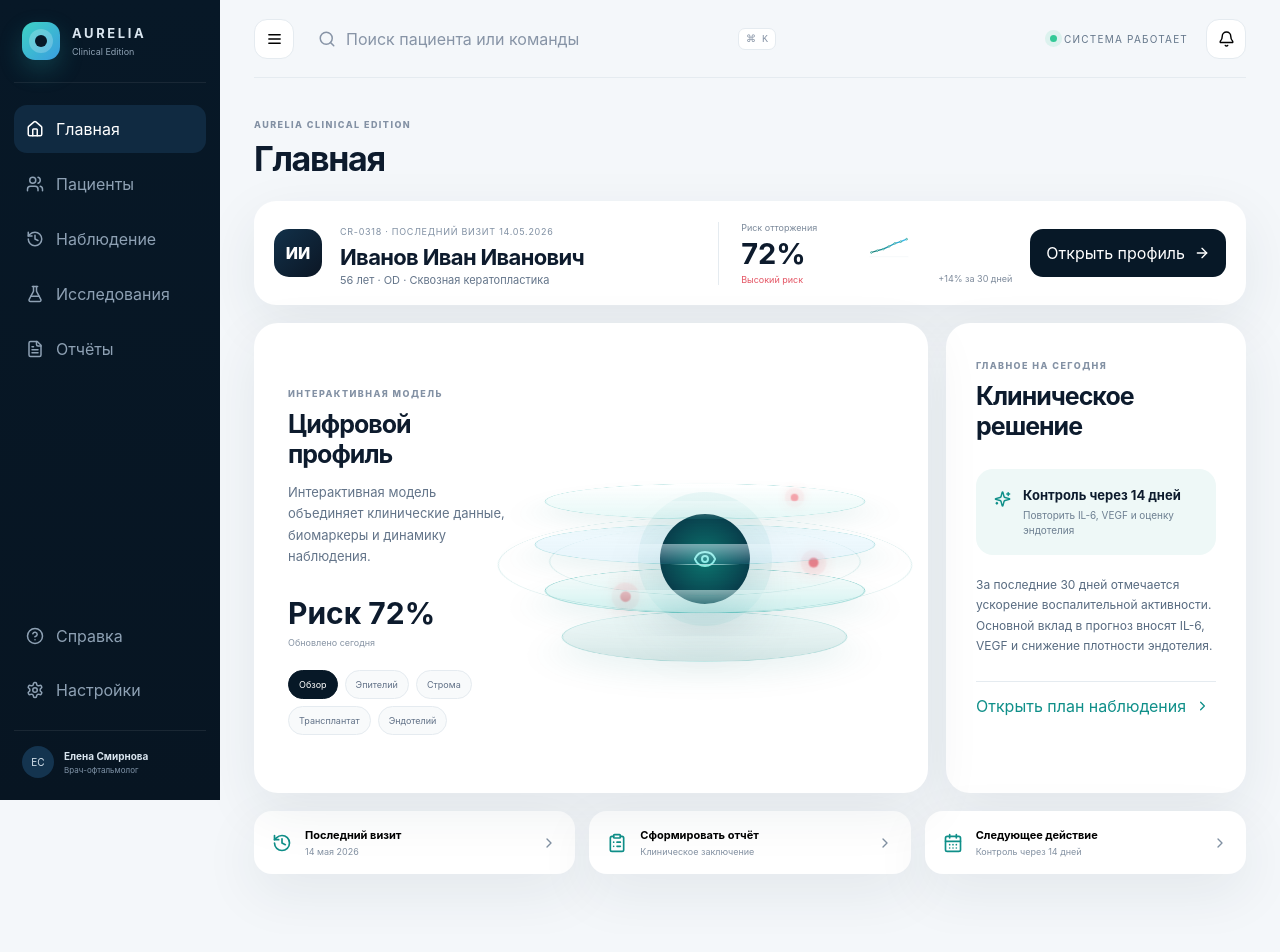
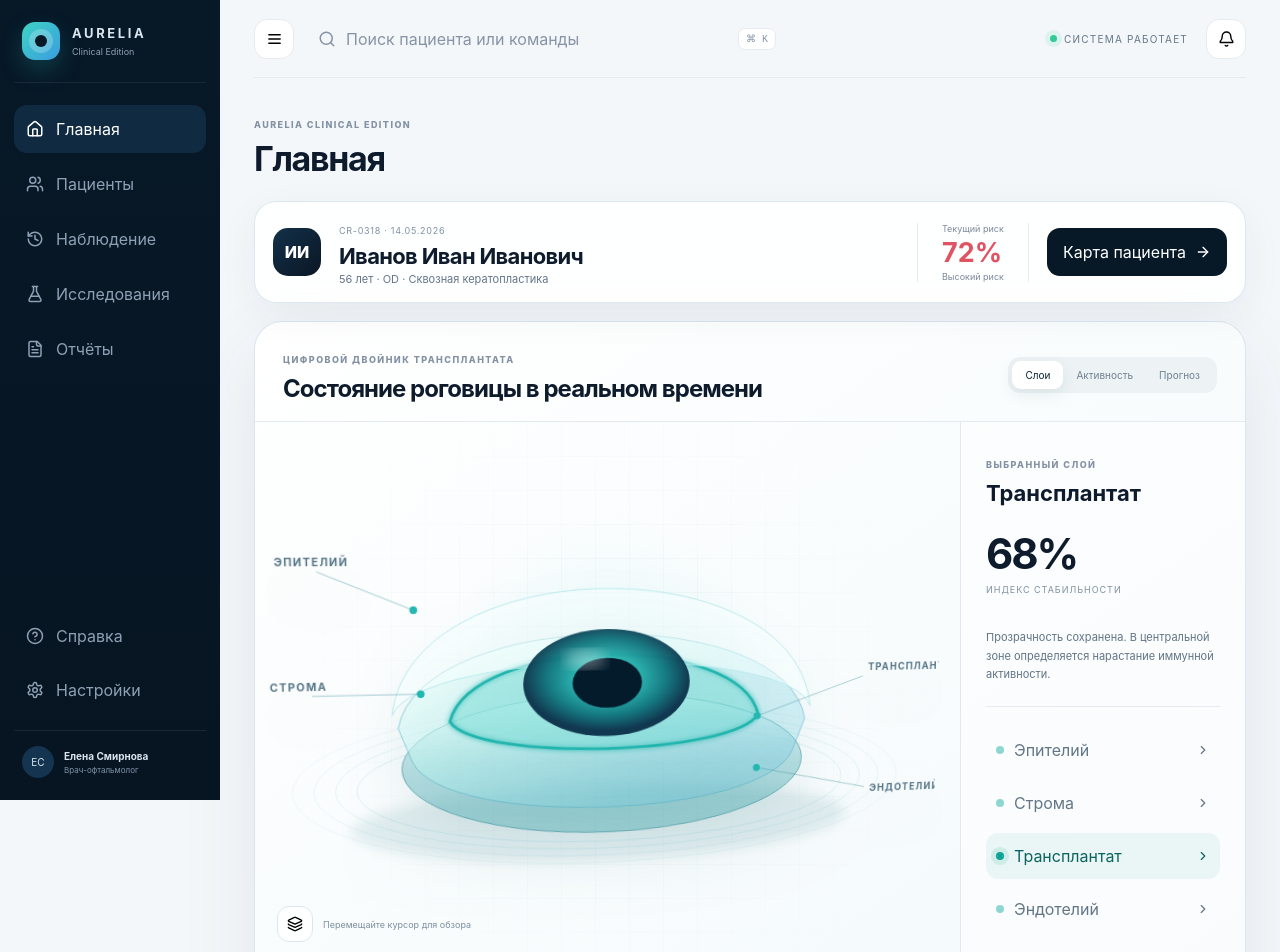
Before and after one commit to glebati777/corneal-3.0, a Next.js app: page / in a window 1280 px wide. Shown: the top 952 px of the page. Built offline with nearby package versions, Linux system fonts and the light colour scheme.

Commit message:
Add files via upload

```diff
--- a/app/page.tsx
+++ b/app/page.tsx
@@ -40,33 +40,67 @@ function MiniTrend({ values }: { values:number[] }) {
 }
 
 function CorneaExplorer({ risk }: { risk:number }) {
-  const [layer,setLayer] = useState<"Обзор"|"Эпителий"|"Строма"|"Трансплантат"|"Эндотелий">("Обзор");
-  const [tilt,setTilt] = useState({x:0,y:0});
-  const layers = ["Обзор","Эпителий","Строма","Трансплантат","Эндотелий"] as const;
-  const info:Record<string,{title:string;text:string;metric:string}> = {
-    "Обзор":{title:"Цифровой профиль",text:"Интерактивная модель объединяет клинические данные, биомаркеры и динамику наблюдения.",metric:`Риск ${risk}%`},
-    "Эпителий":{title:"Эпителий",text:"Поверхностный слой без выраженных признаков повреждения.",metric:"Стабильно"},
-    "Строма":{title:"Строма",text:"Умеренное увеличение толщины; динамика требует наблюдения.",metric:"565 мкм"},
-    "Трансплантат":{title:"Трансплантат",text:"Сохраняется прозрачность, однако воспалительный профиль усиливается.",metric:"68% стабильности"},
-    "Эндотелий":{title:"Эндотелий",text:"Плотность клеток снизилась относительно предыдущего визита.",metric:"1820 кл/мм²"},
-  };
-  return <section className="heroExplorer" onMouseMove={e=>{const r=e.currentTarget.getBoundingClientRect();setTilt({x:(e.clientX-r.left-r.width/2)/r.width*12,y:(e.clientY-r.top-r.height/2)/r.height*10})}} onMouseLeave={()=>setTilt({x:0,y:0})}>
-    <div className="heroCopy">
-      <span className="eyebrow">ИНТЕРАКТИВНАЯ МОДЕЛЬ</span>
-      <h2>{info[layer].title}</h2>
-      <p>{info[layer].text}</p>
-      <div className="heroMetric"><strong>{info[layer].metric}</strong><span>Обновлено сегодня</span></div>
-      <div className="layerTabs">{layers.map(x=><button key={x} className={layer===x?"active":""} onClick={()=>setLayer(x)}>{x}</button>)}</div>
+  const [mode,setMode] = useState<"Слои"|"Активность"|"Прогноз">("Слои");
+  const [focus,setFocus] = useState<"Трансплантат"|"Эндотелий"|"Строма"|"Эпителий">("Трансплантат");
+  const [rotation,setRotation] = useState({x:-7,y:10});
+  const [visit,setVisit] = useState(6);
+  const visits=[28,34,39,48,58,64,risk];
+  const meta={
+    "Трансплантат":{value:"68%",label:"индекс стабильности",detail:"Прозрачность сохранена. В центральной зоне определяется нарастание иммунной активности."},
+    "Эндотелий":{value:"1820",label:"клеток/мм²",detail:"Плотность снижена на 7% к предыдущему визиту. Требуется контроль динамики."},
+    "Строма":{value:"565",label:"мкм",detail:"Умеренное утолщение без признаков выраженного отёка."},
+    "Эпителий":{value:"97%",label:"целостность",detail:"Поверхностный слой стабилен, дефекты эпителизации не выявлены."},
+  }[focus];
+  const move=(e:React.PointerEvent<HTMLElement>)=>{const r=e.currentTarget.getBoundingClientRect();setRotation({x:-10+(e.clientY-r.top)/r.height*12,y:-14+(e.clientX-r.left)/r.width*28})};
+  return <section className="twinShell">
+    <div className="twinTop">
+      <div><span className="eyebrow">ЦИФРОВОЙ ДВОЙНИК ТРАНСПЛАНТАТА</span><h2>Состояние роговицы в реальном времени</h2></div>
+      <div className="modeSwitch">{(["Слои","Активность","Прогноз"] as const).map(x=><button key={x} className={mode===x?"active":""} onClick={()=>setMode(x)}>{x}</button>)}</div>
     </div>
-    <div className="corneaStage" style={{transform:`rotateX(${tilt.y}deg) rotateY(${tilt.x}deg)`}}>
-      <div className="orbit orbit1"/><div className="orbit orbit2"/>
-      <div className={`corneaLayer epi ${layer==="Эпителий"?"selected":""}`}><span/></div>
-      <div className={`corneaLayer stro ${layer==="Строма"?"selected":""}`}><span/></div>
-      <div className={`corneaLayer graft ${layer==="Трансплантат"?"selected":""}`}><span/></div>
-      <div className={`corneaLayer endo ${layer==="Эндотелий"?"selected":""}`}><span/></div>
-      <div className="core"><Eye/></div>
-      {layer==="Обзор" && <><i className="signal s1"/><i className="signal s2"/><i className="signal s3"/></>}
+    <div className="twinBody">
+      <div className="twinViewport" onPointerMove={move} onPointerLeave={()=>setRotation({x:-7,y:10})}>
+        <div className="scanGrid"/>
+        <svg className={`corneaWorld mode-${mode.toLowerCase()}`} viewBox="0 0 760 520" style={{transform:`rotateX(${rotation.x}deg) rotateY(${rotation.y}deg)`}} role="img" aria-label="Интерактивная пространственная модель роговицы">
+          <defs>
+            <radialGradient id="iris" cx="50%" cy="45%"><stop offset="0" stopColor="#8bf4e6"/><stop offset=".35" stopColor="#24b6b0"/><stop offset=".72" stopColor="#0a6f79"/><stop offset="1" stopColor="#062b45"/></radialGradient>
+            <linearGradient id="glassA" x1="0" y1="0" x2="1" y2="1"><stop stopColor="#ffffff" stopOpacity=".92"/><stop offset=".4" stopColor="#b9f4ef" stopOpacity=".46"/><stop offset="1" stopColor="#47b9dd" stopOpacity=".18"/></linearGradient>
+            <linearGradient id="glassB" x1="0" y1="0" x2="0" y2="1"><stop stopColor="#f8ffff" stopOpacity=".82"/><stop offset="1" stopColor="#0e8f98" stopOpacity=".3"/></linearGradient>
+            <filter id="soft"><feGaussianBlur stdDeviation="7"/></filter>
+            <filter id="glow"><feGaussianBlur stdDeviation="3" result="b"/><feMerge><feMergeNode in="b"/><feMergeNode in="SourceGraphic"/></feMerge></filter>
+            <clipPath id="dome"><ellipse cx="380" cy="250" rx="230" ry="145"/></clipPath>
+          </defs>
+          <ellipse cx="380" cy="403" rx="275" ry="42" fill="#0b6c79" opacity=".1" filter="url(#soft)"/>
+          {[1,2,3,4].map(i=><ellipse key={i} cx="380" cy="360" rx={245+i*22} ry={56+i*8} fill="none" stroke="#39aeb7" strokeOpacity={.18-i*.025} strokeWidth="1"/>)}
+          <g className="worldLayers">
+            <ellipse onClick={()=>setFocus("Эндотелий")} className={focus==="Эндотелий"?"focusLayer":""} cx="380" cy="338" rx="220" ry="76" fill="url(#glassB)" stroke="#167f88" strokeOpacity=".55"/>
+            <path onClick={()=>setFocus("Строма")} className={focus==="Строма"?"focusLayer":""} d="M157 294 C182 165 578 165 603 294 L589 330 C555 405 205 405 171 330 Z" fill="url(#glassA)" stroke="#4caec2" strokeOpacity=".58"/>
+            <path onClick={()=>setFocus("Трансплантат")} className={focus==="Трансплантат"?"focusLayer":""} d="M211 288 C235 197 525 197 549 288 C522 333 238 333 211 288Z" fill="#69d7d0" fillOpacity=".26" stroke="#22b5ae" strokeWidth="2"/>
+            <path onClick={()=>setFocus("Эпителий")} className={focus==="Эпителий"?"focusLayer":""} d="M151 280 C172 105 588 105 609 280 C580 210 180 210 151 280Z" fill="#f5ffff" fillOpacity=".5" stroke="#b7e9ed"/>
+            <ellipse cx="380" cy="250" rx="91" ry="58" fill="url(#iris)" opacity=".93"/>
+            <ellipse cx="380" cy="250" rx="38" ry="27" fill="#041b2c"/>
+            <ellipse cx="356" cy="224" rx="22" ry="10" fill="#fff" opacity=".35" filter="url(#soft)"/>
+          </g>
+          {mode!=="Слои" && <g className="activityField" clipPath="url(#dome)">
+            {Array.from({length:22}).map((_,i)=>{const x=205+(i*79)%350,y=165+(i*47)%170,r=2+(i%4);return <circle key={i} cx={x} cy={y} r={r} fill={i%3===0?"#ff6b72":"#f6b44b"} opacity={.35+(i%5)*.1} filter="url(#glow)"/>})}
+          </g>}
+          {mode==="Прогноз" && <g className="riskHalo"><ellipse cx="380" cy="285" rx="245" ry="132" fill="none" stroke="#ef6a72" strokeWidth="8" strokeDasharray={`${risk*6} 600`} strokeLinecap="round"/><text x="380" y="455" textAnchor="middle" className="svgRisk">ПРОГНОЗ РИСКА {visits[visit]}%</text></g>}
+          <g className="labels">
+            <line x1="175" y1="170" x2="78" y2="130"/><circle cx="175" cy="170" r="4"/><text x="36" y="124">ЭПИТЕЛИЙ</text>
+            <line x1="181" y1="258" x2="70" y2="258"/><circle cx="181" cy="258" r="4"/><text x="28" y="252">СТРОМА</text>
+            <line x1="548" y1="290" x2="670" y2="248"/><circle cx="548" cy="290" r="4"/><text x="676" y="242">ТРАНСПЛАНТАТ</text>
+            <line x1="548" y1="348" x2="675" y2="374"/><circle cx="548" cy="348" r="4"/><text x="681" y="380">ЭНДОТЕЛИЙ</text>
+          </g>
+        </svg>
+        <div className="viewportTools"><button title="Сбросить положение" onClick={()=>setRotation({x:-7,y:10})}><Layers3/></button><span>Перемещайте курсор для обзора</span></div>
+      </div>
+      <aside className="twinInspector">
+        <span className="eyebrow">ВЫБРАННЫЙ СЛОЙ</span><h3>{focus}</h3>
+        <div className="inspectorValue"><strong>{meta.value}</strong><span>{meta.label}</span></div>
+        <p>{meta.detail}</p>
+        <div className="focusButtons">{(["Эпителий","Строма","Трансплантат","Эндотелий"] as const).map(x=><button key={x} className={focus===x?"active":""} onClick={()=>setFocus(x)}><i/><span>{x}</span><ChevronRight/></button>)}</div>
+      </aside>
     </div>
+    <div className="visitScrubber"><div className="scrubHeader"><span>Ретроспектива состояния</span><b>{["Операция","1 месяц","3 месяца","6 месяцев","9 месяцев","12 месяцев","Сегодня"][visit]} · риск {visits[visit]}%</b></div><input type="range" min="0" max="6" value={visit} onChange={e=>setVisit(Number(e.target.value))}/><div className="scrubLabels"><span>Операция</span><span>3 мес.</span><span>6 мес.</span><span>12 мес.</span><span>Сегодня</span></div></div>
   </section>;
 }
 
@@ -115,22 +149,18 @@ export default function Page(){
 function HomeView({patient,onProfile,onObservation}:{patient:Patient;onProfile:()=>void;onObservation:()=>void}){
   const recommendation=patient.risk>=65?"Контроль через 14 дней":"Плановое наблюдение";
   return <>
-    <section className="patientRibbon">
-      <div className="avatar">{patient.initials}</div><div className="patientIdentity"><span>{patient.id} · последний визит {patient.visitDate}</span><h2>{patient.name}</h2><p>{patient.age} лет · {patient.eye} · {patient.procedure}</p></div>
-      <div className="riskCompact"><span>Риск отторжения</span><strong>{patient.risk}%</strong><small className={patient.risk>=65?"dangerText":""}>{patient.status}</small></div>
-      <div className="ribbonTrend"><MiniTrend values={patient.history}/><span>{patient.trend>0?"+":""}{patient.trend}% за 30 дней</span></div>
-      <button className="primaryBtn" onClick={onProfile}>Открыть профиль <ArrowRight/></button>
+    <section className="patientCommand">
+      <div className="avatar">{patient.initials}</div>
+      <div className="patientIdentity"><span>{patient.id} · {patient.visitDate}</span><h2>{patient.name}</h2><p>{patient.age} лет · {patient.eye} · {patient.procedure}</p></div>
+      <div className="commandRisk"><span>Текущий риск</span><strong>{patient.risk}%</strong><small>{patient.status}</small></div>
+      <button className="primaryBtn" onClick={onProfile}>Карта пациента <ArrowRight/></button>
     </section>
-    <div className="homeGrid">
-      <CorneaExplorer risk={patient.risk}/>
-      <aside className="decisionPanel">
-        <span className="eyebrow">ГЛАВНОЕ НА СЕГОДНЯ</span><h2>Клиническое решение</h2>
-        <div className="decisionStatus"><Sparkles/><div><b>{recommendation}</b><span>Повторить IL-6, VEGF и оценку эндотелия</span></div></div>
-        <p>За последние 30 дней отмечается ускорение воспалительной активности. Основной вклад в прогноз вносят IL-6, VEGF и снижение плотности эндотелия.</p>
-        <button className="textBtn" onClick={onObservation}>Открыть план наблюдения <ChevronRight/></button>
-      </aside>
-    </div>
-    <section className="quickActions"><button onClick={onObservation}><History/><span><b>Последний визит</b><small>14 мая 2026</small></span><ChevronRight/></button><button><ClipboardList/><span><b>Сформировать отчёт</b><small>Клиническое заключение</small></span><ChevronRight/></button><button><CalendarDays/><span><b>Следующее действие</b><small>Контроль через 14 дней</small></span><ChevronRight/></button></section>
+    <CorneaExplorer risk={patient.risk}/>
+    <section className="clinicalStrip">
+      <div className="stripLead"><Sparkles/><div><span className="eyebrow">КЛИНИЧЕСКИЙ ПРИОРИТЕТ</span><h3>{recommendation}</h3></div></div>
+      <p>Рост IL-6 и VEGF на фоне снижения плотности эндотелия. Рекомендуется повторная оценка биомаркеров и спекулярная микроскопия.</p>
+      <button className="secondaryBtn" onClick={onObservation}>Открыть план <ChevronRight/></button>
+    </section>
   </>;
 }
 
--- a/package.json
+++ b/package.json
@@ -1,6 +1,6 @@
 {
-  "name": "aurelia-clinical-edition-ru",
-  "version": "1.0.0",
+  "name": "aurelia-clinical-worldclass-ru",
+  "version": "2.0.0",
   "private": true,
   "scripts": {
     "dev": "next dev",
```
Also changed, not shown: app/globals.css.
